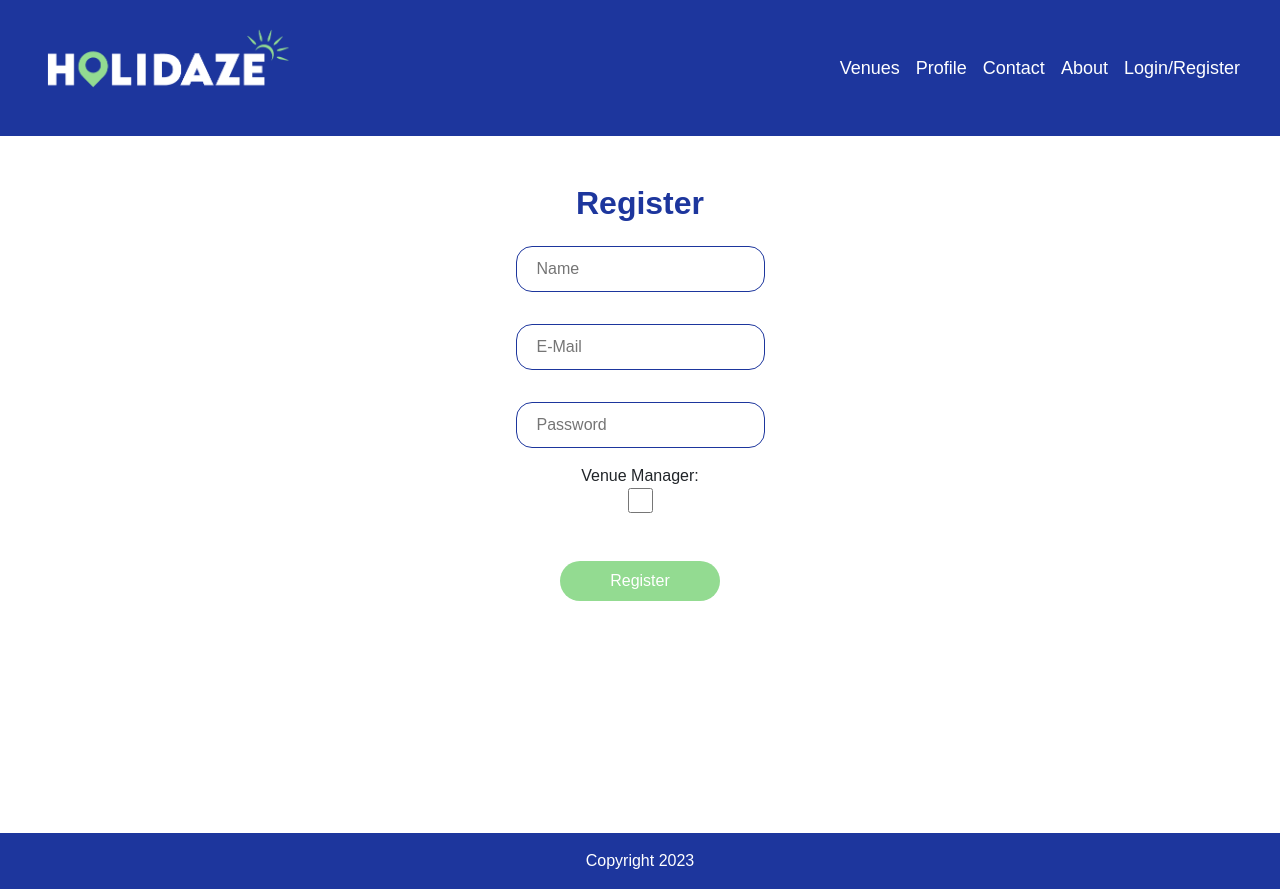
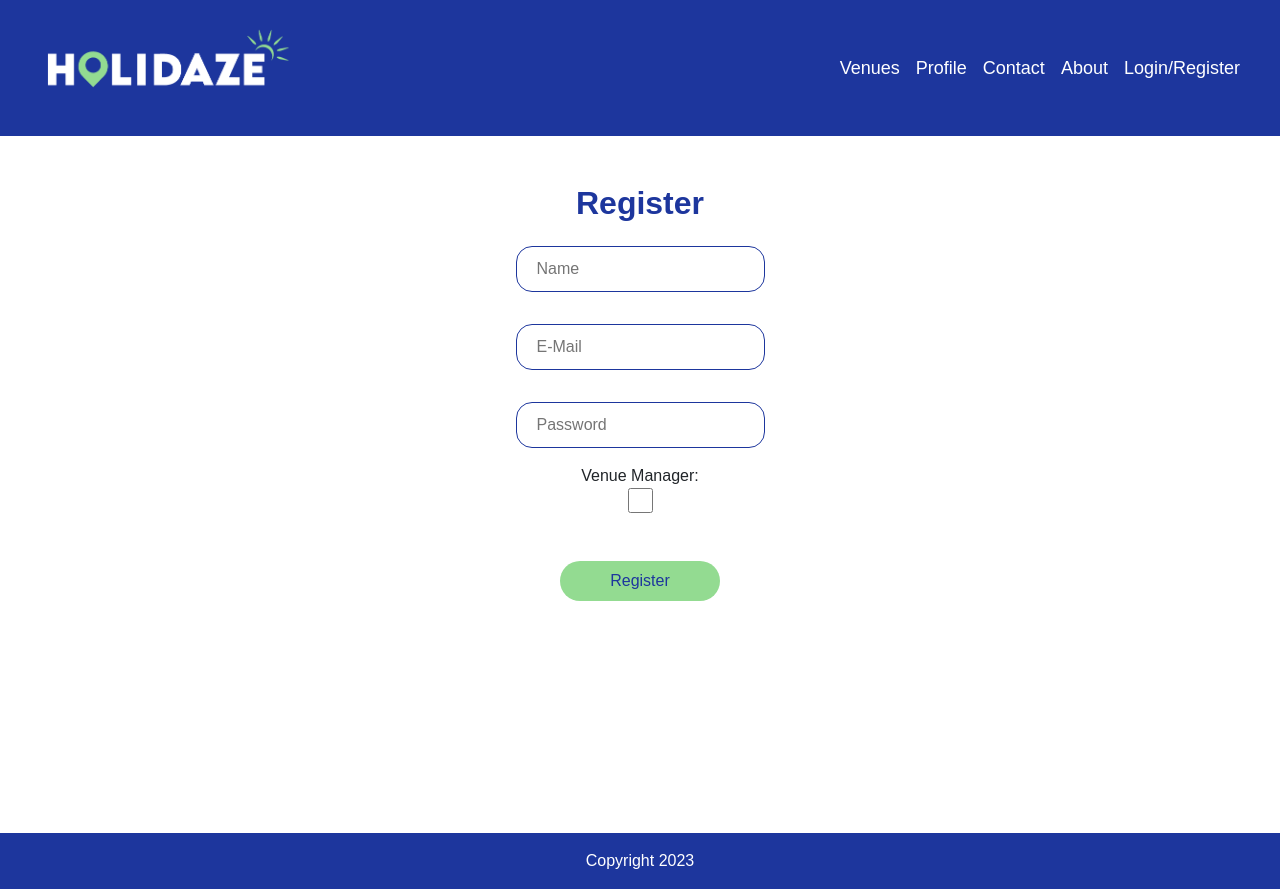
Before and after one commit to oBraenna91/project-exam-2-holidaze, a React (Create React App) app: page /register in a window 1280 px wide. Built offline with nearby package versions, Linux system fonts and the light colour scheme; no server answers; a web font is replaced by a local one.

Commit message:
button update

```diff
--- a/src/components/login-form/index.jsx
+++ b/src/components/login-form/index.jsx
@@ -31,7 +31,6 @@ export function LoginForm() {
             placeholder="E-mail"
             />
           </label>
-          {/* <p className="text-danger">Please enter e-mail</p> */}
           <br />
           <label>
             <input
@@ -42,10 +41,10 @@ export function LoginForm() {
             placeholder="Password"
             />
           </label>
-          {/* <p className="text-danger">Please enter password</p> */}
           <br />
           <CustomButton
           label="Log in"
+          className="text-primary"
           onClick={handleSubmit}
           />
         </form>
--- a/src/components/pages/register/index.jsx
+++ b/src/components/pages/register/index.jsx
@@ -52,7 +52,7 @@ export function RegistrationForm() {
         <CustomButton
           label="Register"
           onClick={handleSubmit}
-          className="my-4"
+          className="my-4 text-primary"
           />
       </form>
       <div style={{ height: '20vh' }}></div>
```
